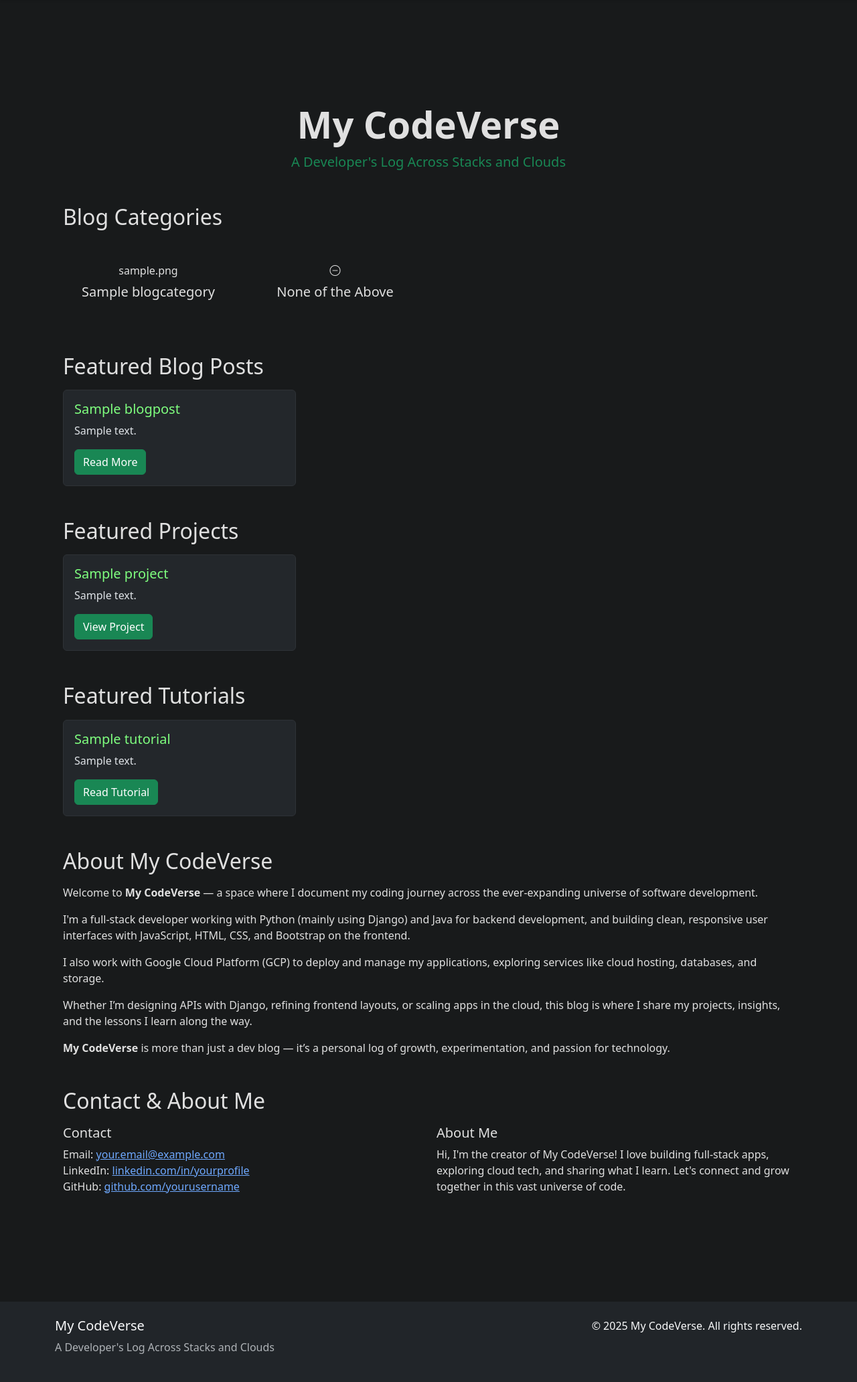
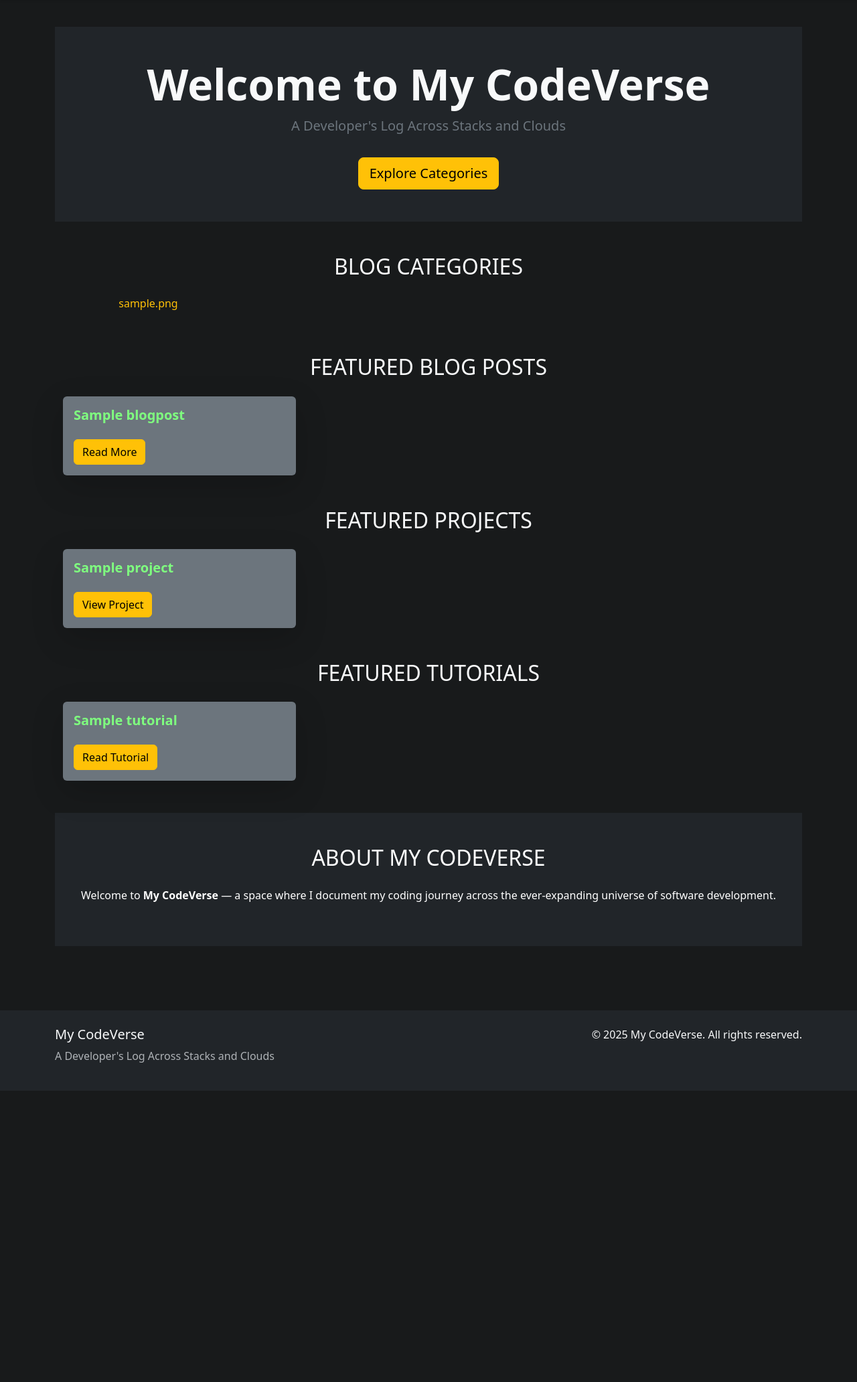
Before and after one commit to Ilovebarbara/My-Website-Creation, a Django app: page / in a window 1280 px wide. Shown: the part 56-2120 px from the top of the page at 67% size. After the commit the page ends 1685 px from the top, so only its background shows below. Run offline with Django 5.2, Linux system fonts and the light colour scheme; tables that the repository leaves empty hold one stand-in row (values such as "Sample post").

Commit message:
Update home.html

```diff
--- a/main/templates/home.html
+++ b/main/templates/home.html
@@ -1,124 +1,88 @@
 {% extends 'base.html' %}
 {% block content %}
 <!-- Hero Section -->
-<section class="container text-center" style="padding-top: 7rem;">
-    <h1 class="display-4 fw-bold">My CodeVerse</h1>
-    <p class="lead text-success">A Developer's Log Across Stacks and Clouds</p>
+<section class="container-fluid text-center py-5 bg-dark text-white">
+    <h1 class="display-3 fw-bold text-light animate__animated animate__fadeInDown">Welcome to My CodeVerse</h1>
+    <p class="lead text-secondary animate__animated animate__fadeInUp">A Developer's Log Across Stacks and Clouds</p>
+    <button class="btn btn-warning btn-lg mt-3 animate__animated animate__zoomIn" onclick="scrollToSection('categories')">Explore Categories</button>
 </section>
 
 <!-- Blog Categories -->
 <section id="categories" class="container mt-5">
-    <h2 class="mb-4 section-title">Blog Categories</h2>
+    <h2 class="mb-4 section-title text-center text-uppercase text-light">Blog Categories</h2>
     <div class="row g-4">
         {% for cat in categories %}
-        <div class="col-12 col-md-6 col-lg-3">
-            <div class="category-card p-4 h-100 text-center">
-                <div class="category-icon mb-2">{{ cat.icon }}</div>
-                <h5>{{ cat.name }}</h5>
-            </div>
+        <div class="col-12 col-md-6 col-lg-3 text-center">
+            <div class="category-icon mb-3 text-warning animate__animated animate__pulse">{{ cat.icon }}</div>
         </div>
         {% endfor %}
-        <div class="col-12 col-md-6 col-lg-3">
-            <div class="category-card p-4 h-100 text-center">
-                <div class="category-icon mb-2">
-                    <i class="bi bi-dash-circle"></i>
-                </div>
-                <h5>None of the Above</h5>
-            </div>
-        </div>
     </div>
 </section>
 
 <!-- Featured Blog Posts -->
 <section class="container mt-5">
-    <h2 class="section-title mb-3">Featured Blog Posts</h2>
+    <h2 class="section-title mb-4 text-center text-uppercase text-light">Featured Blog Posts</h2>
     <div class="row g-4">
         {% for post in featured_posts %}
         <div class="col-md-6 col-lg-4">
-            <div class="card card-custom h-100">
+            <div class="card h-100 shadow-lg border-0 bg-secondary text-white animate__animated animate__fadeIn">
                 <div class="card-body">
-                    <h5 class="card-title">{{ post.title }}</h5>
-                    <p class="card-text">{{ post.content|truncatewords:20 }}</p>
-                    <a href="{% url 'blog_detail' slug=post.slug %}" class="btn btn-success">Read More</a>
+                    <h5 class="card-title fw-bold">{{ post.title }}</h5>
+                    <a href="{% url 'blog_detail' slug=post.slug %}" class="btn btn-warning mt-3">Read More</a>
                 </div>
             </div>
         </div>
-        {% empty %}
-        <p>No featured posts yet.</p>
         {% endfor %}
     </div>
 </section>
 
 <!-- Projects Section -->
-<section id="projects" class="container projects-section mt-5">
-    <h2 class="section-title mb-3">Featured Projects</h2>
+<section id="projects" class="container mt-5">
+    <h2 class="section-title mb-4 text-center text-uppercase text-light">Featured Projects</h2>
     <div class="row g-4">
         {% for project in projects %}
         <div class="col-md-6 col-lg-4">
-            <div class="card card-custom h-100">
+            <div class="card h-100 shadow-lg border-0 bg-secondary text-white animate__animated animate__fadeIn">
                 <div class="card-body">
-                    <h5 class="card-title">{{ project.title }}</h5>
-                    <p class="card-text">{{ project.description }}</p>
+                    <h5 class="card-title fw-bold">{{ project.title }}</h5>
                     {% if project.link %}
-                    <a href="{{ project.link }}" class="btn btn-success" target="_blank">View Project</a>
+                    <a href="{{ project.link }}" class="btn btn-warning mt-3" target="_blank">View Project</a>
                     {% endif %}
                 </div>
             </div>
         </div>
-        {% empty %}
-        <p>No featured projects yet.</p>
         {% endfor %}
     </div>
 </section>
 
 <!-- Tutorials Section -->
-<section id="tutorials" class="container tutorials-section mt-5">
-    <h2 class="section-title mb-3">Featured Tutorials</h2>
+<section id="tutorials" class="container mt-5">
+    <h2 class="section-title mb-4 text-center text-uppercase text-light">Featured Tutorials</h2>
     <div class="row g-4">
         {% for tutorial in tutorials %}
         <div class="col-md-6 col-lg-4">
-            <div class="card card-custom h-100">
+            <div class="card h-100 shadow-lg border-0 bg-secondary text-white animate__animated animate__fadeIn">
                 <div class="card-body">
-                    <h5 class="card-title">{{ tutorial.title }}</h5>
-                    <p class="card-text">{{ tutorial.description }}</p>
+                    <h5 class="card-title fw-bold">{{ tutorial.title }}</h5>
                     {% if tutorial.link %}
-                    <a href="{{ tutorial.link }}" class="btn btn-success" target="_blank">Read Tutorial</a>
+                    <a href="{{ tutorial.link }}" class="btn btn-warning mt-3" target="_blank">Read Tutorial</a>
                     {% endif %}
                 </div>
             </div>
         </div>
-        {% empty %}
-        <p>No featured tutorials yet.</p>
         {% endfor %}
     </div>
 </section>
 
 <!-- About Section -->
-<section id="about" class="container about-section mt-5">
-    <h2 class="section-title mb-3">About My CodeVerse</h2>
-    <p>Welcome to <strong>My CodeVerse</strong> — a space where I document my coding journey across the ever-expanding universe of software development.</p>
-    <p>I'm a full-stack developer working with Python (mainly using Django) and Java for backend development, and building clean, responsive user interfaces with JavaScript, HTML, CSS, and Bootstrap on the frontend.</p>
-    <p>I also work with Google Cloud Platform (GCP) to deploy and manage my applications, exploring services like cloud hosting, databases, and storage.</p>
-    <p>Whether I’m designing APIs with Django, refining frontend layouts, or scaling apps in the cloud, this blog is where I share my projects, insights, and the lessons I learn along the way.</p>
-    <p><strong>My CodeVerse</strong> is more than just a dev blog — it’s a personal log of growth, experimentation, and passion for technology.</p>
+<section id="about" class="container mt-5 py-5 bg-dark text-white">
+    <h2 class="section-title mb-4 text-center text-uppercase">About My CodeVerse</h2>
+    <p class="text-center">Welcome to <strong>My CodeVerse</strong> — a space where I document my coding journey across the ever-expanding universe of software development.</p>
 </section>
 
-<!-- Contact Section -->
-<section id="contact" class="container contact-section mt-5 mb-5">
-    <h2 class="section-title mb-3">Contact & About Me</h2>
-    <div class="row">
-        <div class="col-md-6">
-            <h5>Contact</h5>
-            <ul class="list-unstyled">
-                <li>Email: <a href="mailto:your.email@example.com">your.email@example.com</a></li>
-                <li>LinkedIn: <a href="#">linkedin.com/in/yourprofile</a></li>
-                <li>GitHub: <a href="#">github.com/yourusername</a></li>
-            </ul>
-        </div>
-        <div class="col-md-6">
-            <h5>About Me</h5>
-            <p>Hi, I'm the creator of My CodeVerse! I love building full-stack apps, exploring cloud tech, and sharing what I learn. Let's connect and grow together in this vast universe of code.</p>
-        </div>
-    </div>
-</section>
+<script>
+    function scrollToSection(sectionId) {
+        document.getElementById(sectionId).scrollIntoView({ behavior: 'smooth' });
+    }
+</script>
 {% endblock %}
```
